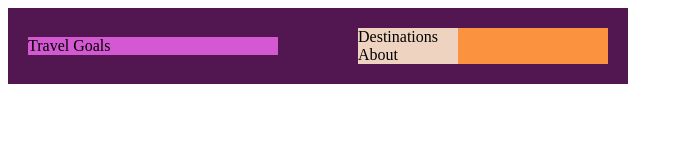
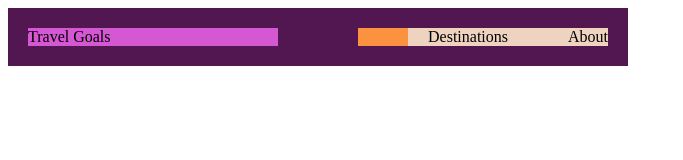
Before and after one commit to avishkaindula/0005-flexbox-theory, a plain HTML site: page index.html in a window 1280 px wide. Shown: the whole page, without its empty margins (0-683 px from the left). Drawn offline with Linux system fonts and the light colour scheme.

Commit message:
making <ul> a flex box. Now <ul> becomes parent and <li> becomes children

```diff
--- a/styles.css
+++ b/styles.css
@@ -45,6 +45,10 @@ ul {
   width: 250px;
   margin: 10px;
   padding: 0;
+  display: flex;
+  flex-direction: row;
+  justify-content: flex-end;
+  text-align: right;
 }
 
 li {
```
